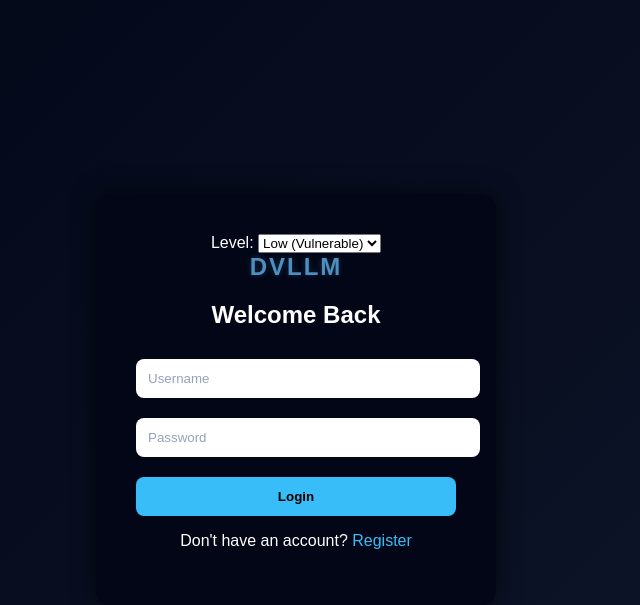
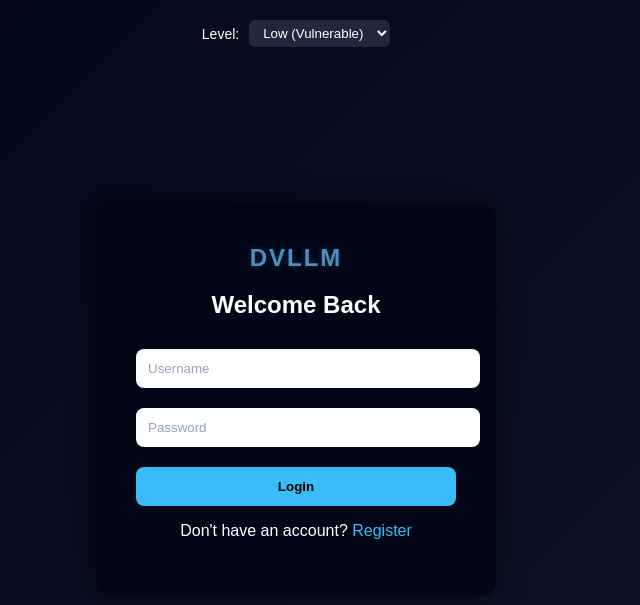
Before and after one commit to b1t00011100/DVLLM-lab, a Flask app: page /login in a window 1280 px wide. Shown: the top 605 px of the page, without its empty margins (344-984 px from the left). Run offline with Flask 3, Linux system fonts and the light colour scheme.

Commit message:
Update style.css

```diff
--- a/static/style.css
+++ b/static/style.css
@@ -339,3 +339,41 @@ input:checked + .slider:before {
     background-color: #1e293b;
     color: white;
 }
+
+.top-center-level {
+    position: absolute;
+    top: 20px;
+    left: 50%;
+    transform: translateX(-50%);
+    display: flex;
+    gap: 10px;
+    align-items: center;
+    font-size: 14px;
+}
+
+.top-center-level select {
+    padding: 5px 10px;
+    border-radius: 6px;
+    border: none;
+    background: #1e293b;
+    color: white;
+}
+
+.error-toast {
+    position: fixed;
+    top: 80px;
+    right: 20px;
+    background: #ef4444;
+    color: white;
+    padding: 12px 18px;
+    border-radius: 8px;
+    box-shadow: 0 0 10px rgba(0,0,0,0.3);
+    animation: fadeOut 3s forwards;
+    font-size: 14px;
+}
+
+@keyframes fadeOut {
+    0% { opacity: 1; }
+    70% { opacity: 1; }
+    100% { opacity: 0; transform: translateY(-10px); }
+}
```
